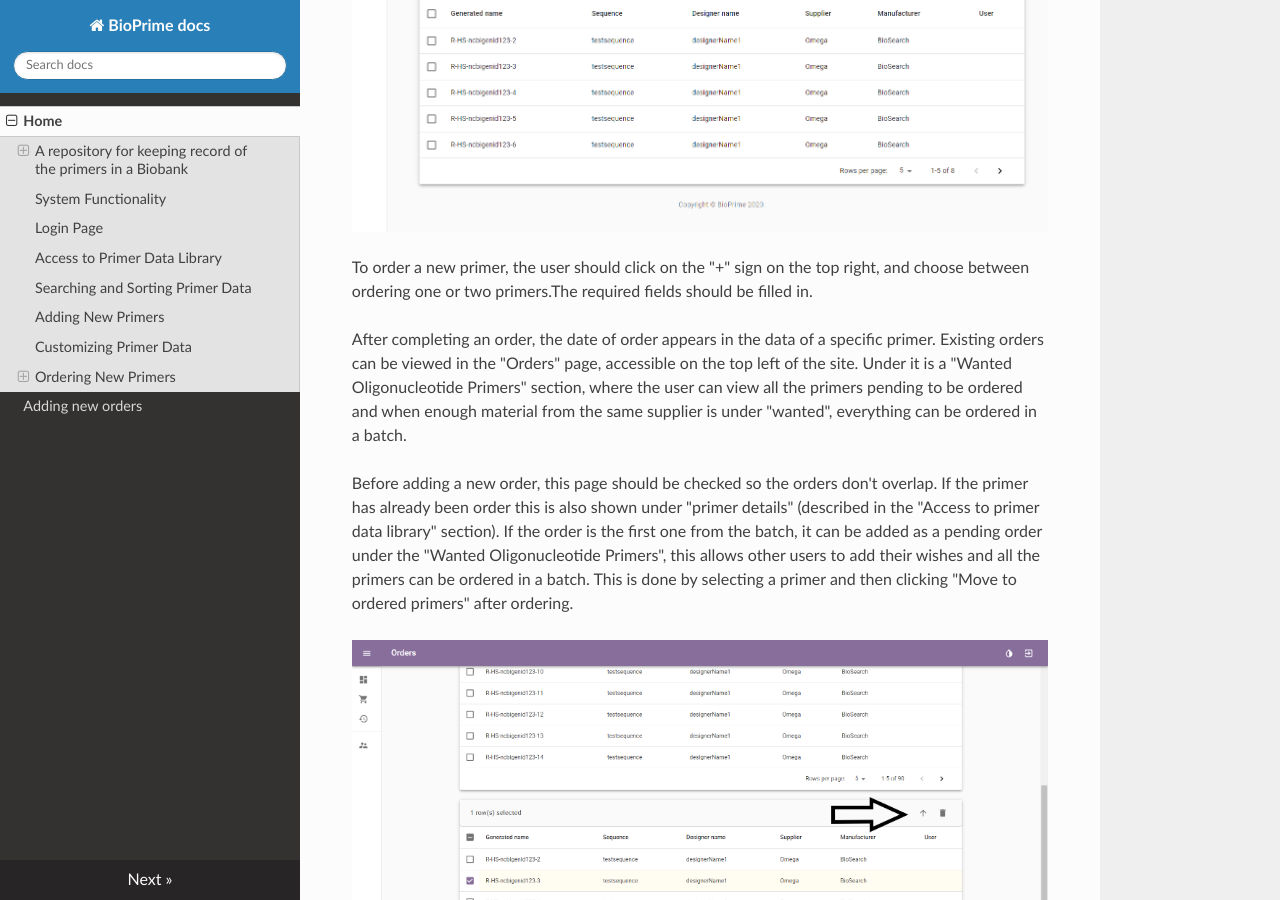
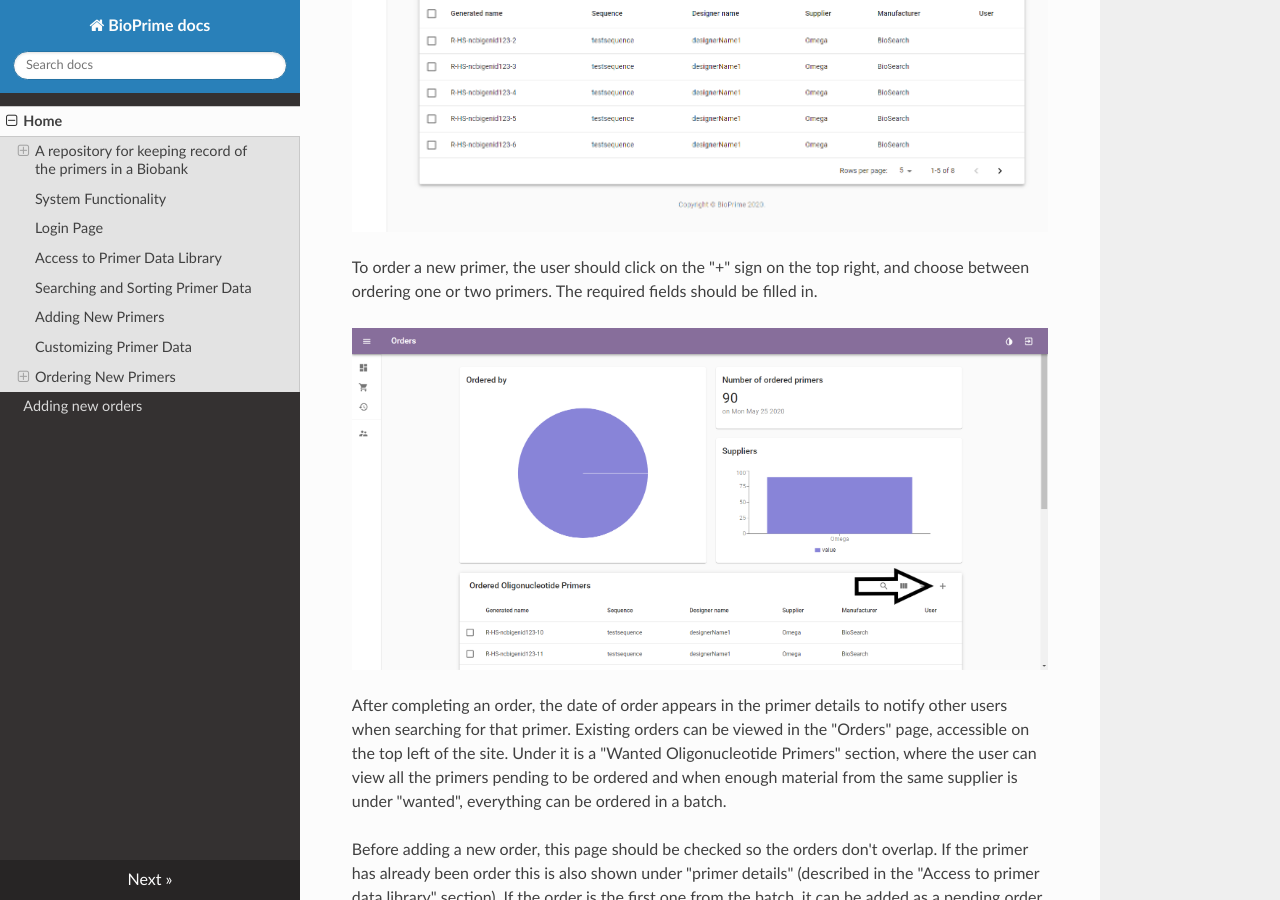
Before and after one commit to Bio-Prime/documentation, an MkDocs documentation site: the page built from docs/index.md, in a window 1280 px wide and 900 px high, scrolled down 10814 px. Built offline with MkDocs 1.6.1, drawn with Linux system fonts in a browser that asks for light colours; nearby versions of some CDN libraries.

Commit message:
dodala screenshot naročila

```diff
--- a/docs/index.md
+++ b/docs/index.md
@@ -188,12 +188,12 @@ If the user wants to make a new orders, they should access the Orders. It should
 
 ![orders](./orders.png)
 
-To order a new primer, the user should click on the "+" sign on the top right, and choose between ordering one or two primers.The required fields should be filled in.
+To order a new primer, the user should click on the "+" sign on the top right, and choose between ordering one or two primers. The required fields should be filled in.
 
-After completing an order, the date of order appears in the data of a specific primer.
+![order3](./order3.png)
+
+After completing an order, the date of order appears in the primer details to notify other users when searching for that primer.
 Existing orders can be viewed in the "Orders" page, accessible on the top left of the site. Under it is a "Wanted Oligonucleotide Primers" section, where the user can view all the primers pending to be ordered and when enough material from the same supplier is under "wanted", everything can be ordered in a batch.
-
-
 
 Before adding a new order, this page should be checked so the orders don't overlap. If the primer has already been order this is also shown under "primer details" (described in the "Access to primer data library" section).
 If the order is the first one from the batch, it can be added as a pending order under the "Wanted Oligonucleotide Primers", this allows other users to add their wishes and all the primers can be ordered in a batch. This is done by selecting a primer and then clicking "Move to ordered primers" after ordering.
```
Also changed, not shown: docs/order3.png (added).
